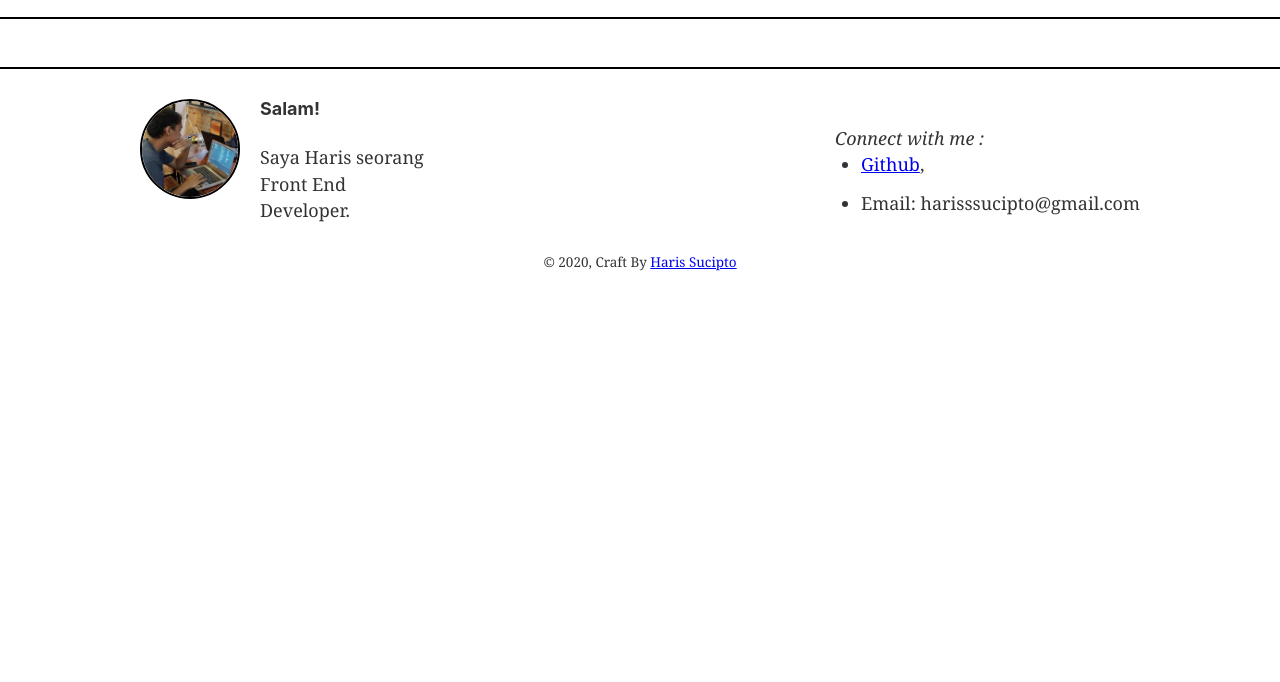
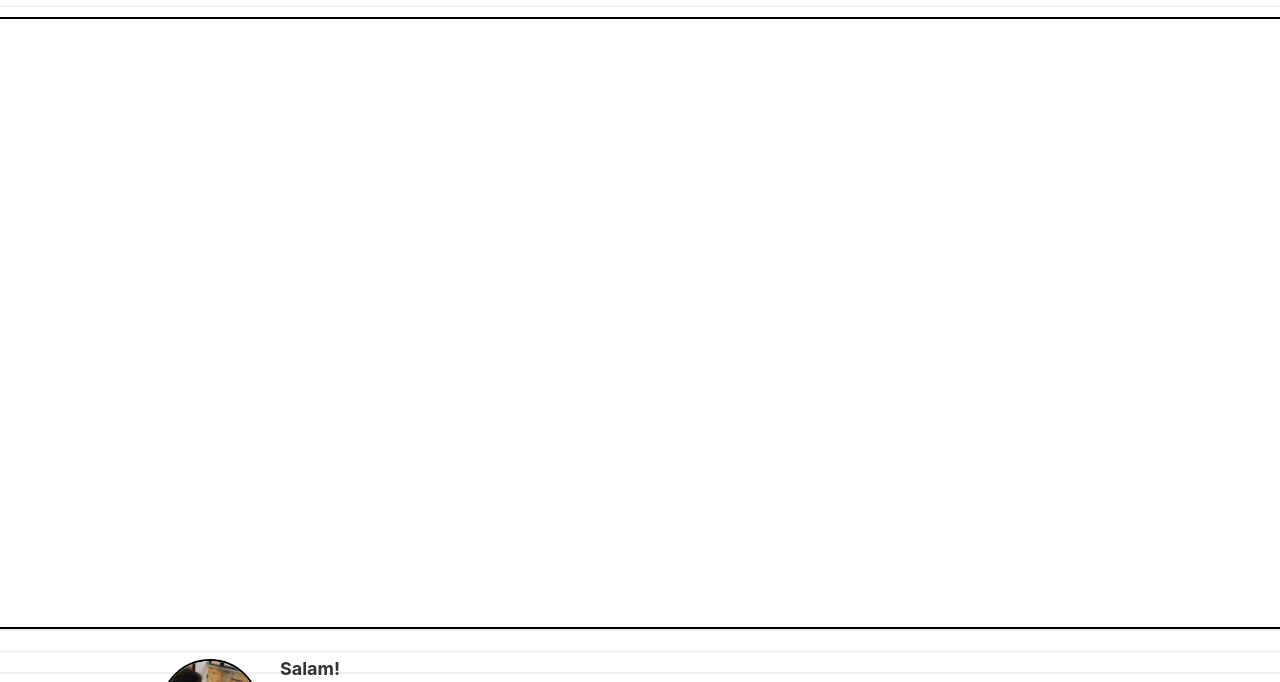
Before and after one commit to harissucipto/harissucipto.github.io, a Gatsby site: page / in a window 1280 px wide. Shown: the part 146-828 px from the top of the page. Before the commit the page ends 800 px from the top, so only its background shows below. Built offline with nearby package versions, Linux system fonts and the light colour scheme; Gatsby itself is replaced by a stand-in of ours.

Commit message:
selesai tampilan

```diff
--- a/src/components/FooterBar.js
+++ b/src/components/FooterBar.js
@@ -1,9 +1,15 @@
 import React from "react"
 import Saya from "../components/saya"
 
+const background = {
+  backgroundColor: "#fff",
+  backgroundImage: "\nlinear-gradient(#eee .1em, transparent .1em)",
+  backgroundSize: "100% 1.2em",
+}
+
 const FooterBar = () => {
   return (
-    <footer style={{ borderTop: "2px solid black" }}>
+    <footer style={{ borderTop: "2px solid black", ...background }}>
       <div
         style={{
           maxWidth: "1000px",
@@ -13,6 +19,7 @@ const FooterBar = () => {
           justifyContent: "space-between",
           alignItems: "center",
           marginTop: "30px",
+          padding: "0px 20px",
         }}
       >
         <div style={{ maxWidth: "400px" }}>
--- a/src/components/HeaderBar.js
+++ b/src/components/HeaderBar.js
@@ -1,6 +1,12 @@
 import React from "react"
 import NavigasiMenu from "./NavigasiMenu"
 import { navigate } from "gatsby"
+
+const background = {
+  backgroundColor: "#fff",
+  backgroundImage: "\nlinear-gradient(#eee .1em, transparent .1em)",
+  backgroundSize: "100% 1.2em",
+}
 
 const HeaderBar = () => {
   return (
@@ -10,6 +16,7 @@ const HeaderBar = () => {
         justifyContent: "center",
         marginBottom: "1.2rem",
         paddingBottom: "20px",
+        ...background,
       }}
     >
       <header
--- a/src/components/layout.js
+++ b/src/components/layout.js
@@ -26,11 +26,7 @@ const Layout = ({ children }) => {
   `)
 
   return (
-    <div
-      style={{
-        minHeight: "100vh",
-      }}
-    >
+    <div>
       <HeaderBar />
       <div
         style={{
@@ -40,7 +36,7 @@ const Layout = ({ children }) => {
           paddingTop: 0,
         }}
       >
-        <main style={{ minHeight: "100%" }}>{children}</main>
+        <main style={{ minHeight: "70vh" }}>{children}</main>
       </div>
       <FooterBar />
     </div>
--- a/src/pages/index.js
+++ b/src/pages/index.js
@@ -1,8 +1,6 @@
 import React from "react"
-import { Link } from "gatsby"
 
 import Layout from "../components/layout"
-import Image from "../components/image"
 import SEO from "../components/seo"
 
 const IndexPage = () => (
```
Also changed, not shown: src/pages/404.js (+16 -2 lines).
